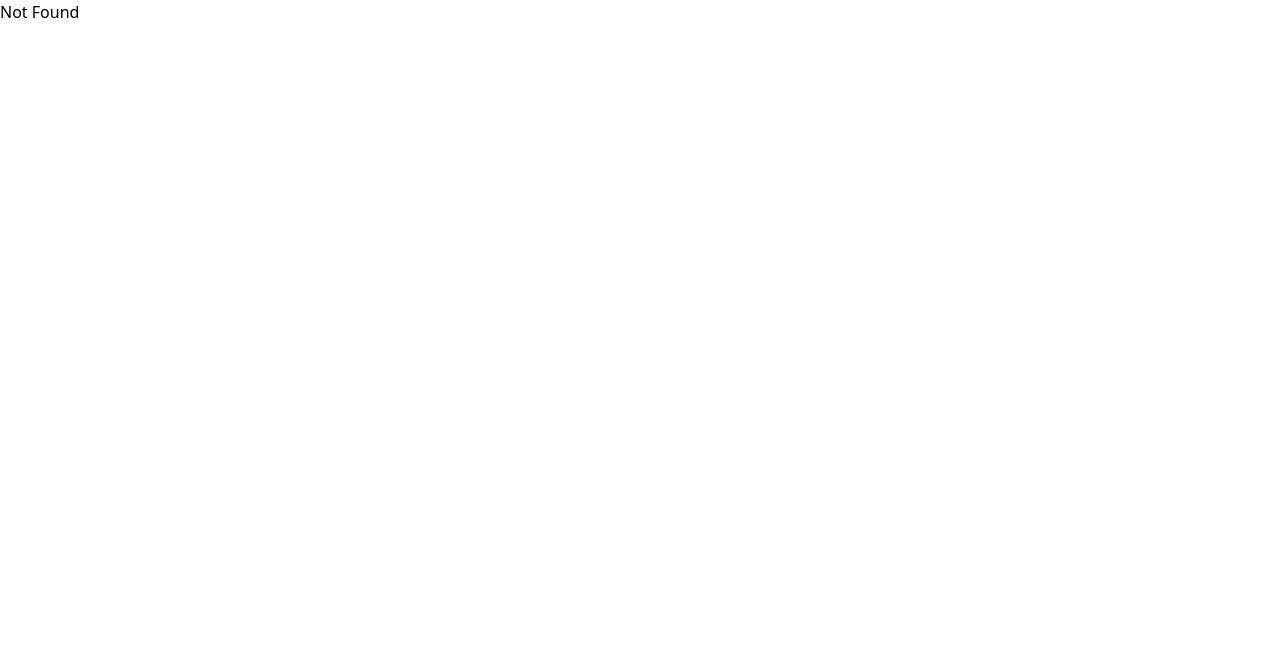
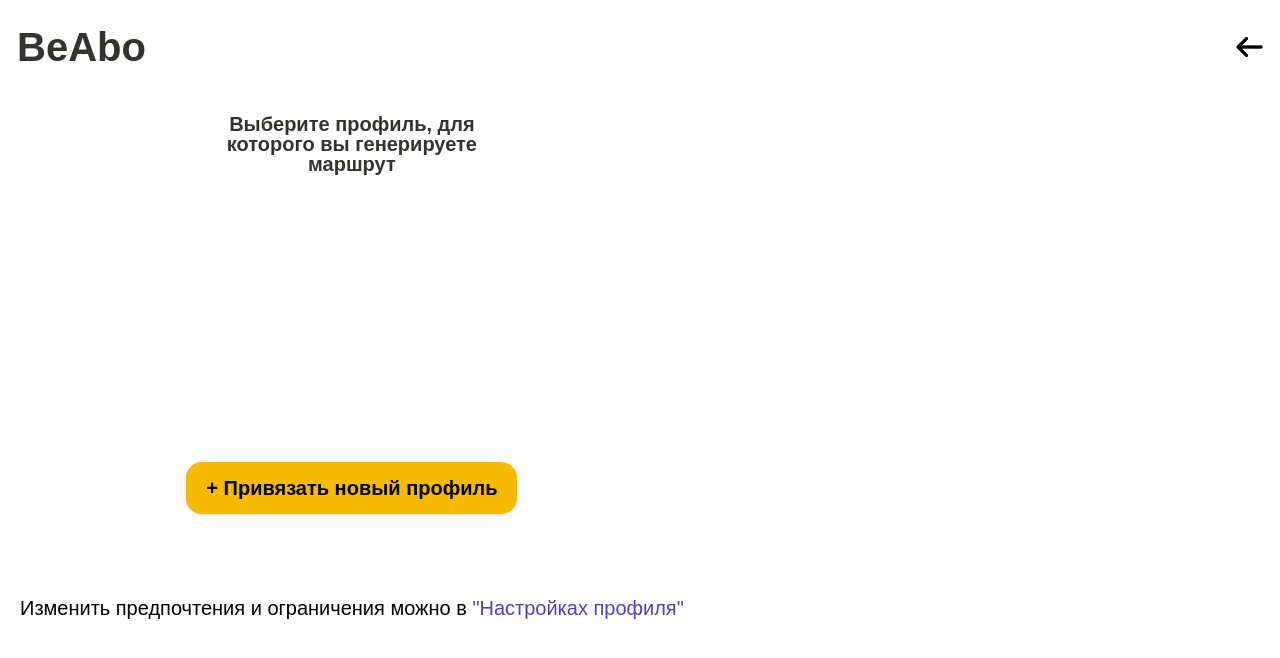
Before and after one commit to Nexxxit/beAbo, a React (Vite) app: page /app/createTravel in a window 1280 px wide. Before the commit this address had no page. Shown: the top 658 px of the page. Built offline with nearby package versions, Linux system fonts and the light colour scheme.

Commit message:
feat: add createTravelPage

```diff
--- a/src/components/features/Header.jsx
+++ b/src/components/features/Header.jsx
@@ -12,13 +12,6 @@ export function Header({className}) {
     useEffect(() => {
         setHomePage(location.pathname === '/app/home');
     }, [location.pathname])
-
-    // useEffect(() => {
-    //     setSurveyState(prev => ({
-    //         ...prev,
-    //         profileOpen: isOpen,
-    //     }))
-    // }, [isOpen])
 
     const toggleMenu = () => {
         setSurveyState((prev) => ({
@@ -39,7 +32,11 @@ export function Header({className}) {
                     {isHomePage && surveyState.userName && !surveyState.profileOpen && (
                         <div className={'flex gap-3'}>
                             <p className={'montserrat-bold text-xl text-[#343330]'}>
-                                {surveyState.userName}
+                                {
+                                    surveyState.userName && surveyState.userName.length > 0
+                                        ?  surveyState.userName[surveyState.userName.length - 1]
+                                        :  surveyState.userName
+                                }
                             </p>
                             <button
                                 className="relative w-8 h-[26px] bg-transparent border-none"
--- a/src/contexts/SurveyProvider.jsx
+++ b/src/contexts/SurveyProvider.jsx
@@ -8,7 +8,7 @@ export function SurveyProvider({ children }) {
         showHeader: true,
         showBackButton: false,
         profileOpen: false,
-        userName: JSON.parse(localStorage.getItem('userName')) || '',
+        userName: JSON.parse(localStorage.getItem('userNames')) || '',
         handleBack: () => {}
     });
 
--- /dev/null
+++ b/src/pages/CreateTravelPage.jsx
@@ -0,0 +1,47 @@
+import {useSurvey} from "../contexts/SurveyProvider.jsx";
+import Button from "../components/commons/Button.jsx";
+import {useNavigate} from "react-router";
+import {useEffect} from "react";
+
+export default function CreateTravelPage() {
+    const {surveyState, setSurveyState} = useSurvey()
+    const navigate = useNavigate()
+
+    useEffect(() => {
+        setSurveyState(prev => ({
+            ...prev,
+            showHeader: true,
+            showName: true,
+            showBackButton: true,
+            handleBack: () => navigate(-1)
+        }));
+    }, []);
+
+    const profilesList = (
+        <ul className={'flex flex-col gap-4'}>
+            {
+                surveyState.userName && surveyState.userName.length > 0
+                && surveyState.userName.map((user) => (
+                    <li
+                        onClick={() => navigate('/app/register', {state: {startFrom: 'q7'}})}
+                        className={'w-50 montserrat-semi-bold text-xl p-2 rounded-2xl bg-[#E1E1E1] shadow-md/30'} key={user}>{user}</li>
+                ))
+            }
+        </ul>
+    )
+
+    return (
+        <div className={'flex flex-col items-center gap-30 p-5'}>
+            <div className={'w-70'}>
+                <p className={'montserrat-bold leading-5 text-xl text-[#343330] text-center'}>Выберите профиль, для которого вы генерируете маршрут</p>
+            </div>
+            <div className={'flex justify-center items-center overflow-y-auto p-6'}>
+                {profilesList}
+            </div>
+            <div className={'flex flex-col items-center gap-20'}>
+                <Button className={'px-5 shadow-md/30'} onClick={() => navigate('/app/register', {state: {startFrom: 'q2'}})} text={'+ Привязать новый профиль'} />
+                <p className={'montserrat text-xl text-center'}>Изменить предпочтения и ограничения можно в <span className={'text-[#523FBF]'} onClick={''}>"Настройках профиля"</span></p>
+            </div>
+        </div>
+    )
+}
--- a/src/pages/HomePage.jsx
+++ b/src/pages/HomePage.jsx
@@ -17,18 +17,31 @@ import viborgIcon from '../assets/images/homeImage/viborgIcon.png';
 
 
 import profileAvatarIcon from '../assets/images/profileAvatar.svg';
+import {useNavigate} from "react-router";
 
 export default function HomePage() {
     const {setSurveyState, surveyState} = useSurvey()
     const [currentSection, setCurrentSection] = useState('main')
+    const navigate = useNavigate();
+
+    // useEffect(() => {
+    //     setSurveyState({
+    //         showHeader: true,
+    //         showName: true,
+    //         userName: surveyState.userName,
+    //     })
+    // }, [])
 
     useEffect(() => {
-        setSurveyState({
+        const storedUserName = JSON.parse(localStorage.getItem('userNames')) || '';
+        setSurveyState(prev => ({
+            ...prev,
             showHeader: true,
             showName: true,
-            userName: surveyState.userName,
-        })
-    }, [])
+            userName: storedUserName || prev.userName,
+            profileOpen: false,
+        }));
+    }, []);
 
     useEffect(() => {
         if (surveyState.profileOpen) {
@@ -139,7 +152,11 @@ export default function HomePage() {
                 <div className={'size-20 p-5 bg-white rounded-full'}>
                     <img src={profileAvatarIcon} alt={'Your Picture'}/>
                 </div>
-                <p className={'montserrat-bold text-xl'}>{surveyState.userName}</p>
+                <p className={'montserrat-bold text-xl'}>{
+                    surveyState.userName && surveyState.userName.length > 1
+                        ? surveyState.userName[surveyState.userName.length - 1]
+                        : surveyState.userName
+                }</p>
             </div>
             <div>
                 {currentSection === 'main' ? (
@@ -215,12 +232,14 @@ export default function HomePage() {
                         <div className={'flex-grow'}>
                             <div className={'flex flex-col items-center gap-6 w-full max-w-md mx-auto'}>
                                 <button
+                                    onClick={() => navigate('/app/createTravel')}
                                     className={'relative items-center justify-end bg-[#E1E1E1] rounded-2xl flex flex-col p-3 w-52 h-53 shadow-md/30 text-center montserrat-bold text-[#343330] text-[15px]'}>
                                     <img className={'absolute w-32 h-40 -top-1'} src={createNewTravelIcon}
                                          alt={'Создать новое путешествие'}/>
                                     <p>Создать новое путешествие</p>
                                 </button>
                                 <button
+                                    onClick={() => navigate('/app/myTravels')}
                                     className={'relative items-center justify-end bg-[#E1E1E1] rounded-2xl flex flex-col p-3 w-52 h-53 shadow-md/30 text-center montserrat-bold text-[#343330] text-[15px]'}>
                                     <img className={'absolute w-full'} src={myTravelsIcon} alt={'Мои путешествия'}/>
                                     <p>Мои путешествия</p>
--- a/src/pages/RegisterPage.jsx
+++ b/src/pages/RegisterPage.jsx
@@ -22,10 +22,24 @@ import FormField from "../components/commons/FormField.jsx";
 import {useSurvey} from "../contexts/SurveyProvider.jsx";
 import Dropdown from "../components/commons/Dropdown.jsx";
 import DateTimePicker from "../components/features/DateTimePicker.jsx";
-import {useNavigate} from "react-router";
+import {useLocation, useNavigate} from "react-router";
 
 export default function RegisterPage() {
+    const location = useLocation();
+    const initialStep = location.state && location.state.startFrom === 'q2'
+        ? 1
+        : location.state && location.state.startFrom === 'q7'
+            ? 6
+            : 0;
+    const currentName = location.state?.currentName || null;
+    const [currentStep, setCurrentStep] = useState(initialStep);
+    const [error, setError] = useState();
+    const [lastQuestionId, setLastQuestionId] = useState(null);
+    const [history, setHistory] = useState([]);
+    const {setSurveyState} = useSurvey();
+    const [showDropdown, setShowDropdown] = useState(false);
     const [answers, setAnswers] = useState({
+        q1: currentName || '',
         q7: {
             date: null, location: null,
         },
@@ -39,12 +53,7 @@ export default function RegisterPage() {
             otherRestriction: '',
         }
     });
-    const [currentStep, setCurrentStep] = useState(0);
-    const [error, setError] = useState();
-    const [lastQuestionId, setLastQuestionId] = useState(null);
-    const [history, setHistory] = useState([]);
-    const {setSurveyState} = useSurvey();
-    const [showDropdown, setShowDropdown] = useState(false);
+
 
     const navigate = useNavigate();
 
@@ -223,7 +232,16 @@ export default function RegisterPage() {
         setError("");
         setLastQuestionId(currentQuestion.id);
         setHistory(prev => [...prev, currentStep]);
-        setCurrentStep(prev => Math.min(prev + 1, questions.length - 1));
+
+        if (location.state?.startFrom === 'q7') {
+            setSurveyState(prev => ({
+                ...prev,
+                answers: {...prev.answers, ...answers}
+            }));
+            navigate('/app/customPage')
+        } else {
+            setCurrentStep(prev => Math.min(prev + 1, questions.length - 1));
+        }
 
     }
 
@@ -279,18 +297,23 @@ export default function RegisterPage() {
 
     const handleSubmit = () => {
         const name = answers['q1'];
-        localStorage.setItem('userName', JSON.stringify(name));
-
-        setSurveyState(prev => ({
-            ...prev,
-            userName: JSON.parse(localStorage.getItem('userName')) || '',
-        }));
+        if (name && !location.state?.currentName) {
+            let names = JSON.parse(localStorage.getItem('userNames')) || [];
+            if (!names.includes(name)) {
+                names.push(name);
+                localStorage.setItem('userNames', JSON.stringify(names));
+                setSurveyState(prev => ({
+                    ...prev,
+                    userNames: names,
+                }));
+            }
+        }
 
         navigate('/app/home');
     }
 
     return (
-        <div className='flex flex-col h-150 justify-between'>
+        <div className='flex flex-col h-150 justify-between w-full'>
             <div className='flex flex-col items-center justify-between gap-15 px-2 '>
                 {currentQuestion.id !== 'q9' && (
                     <p className='montserrat-extra-bold text-center text-2xl text-[#343330]'>{currentQuestion.text}</p>
```
Also changed, not shown: src/routes/Router.jsx (+9 -0 lines).
